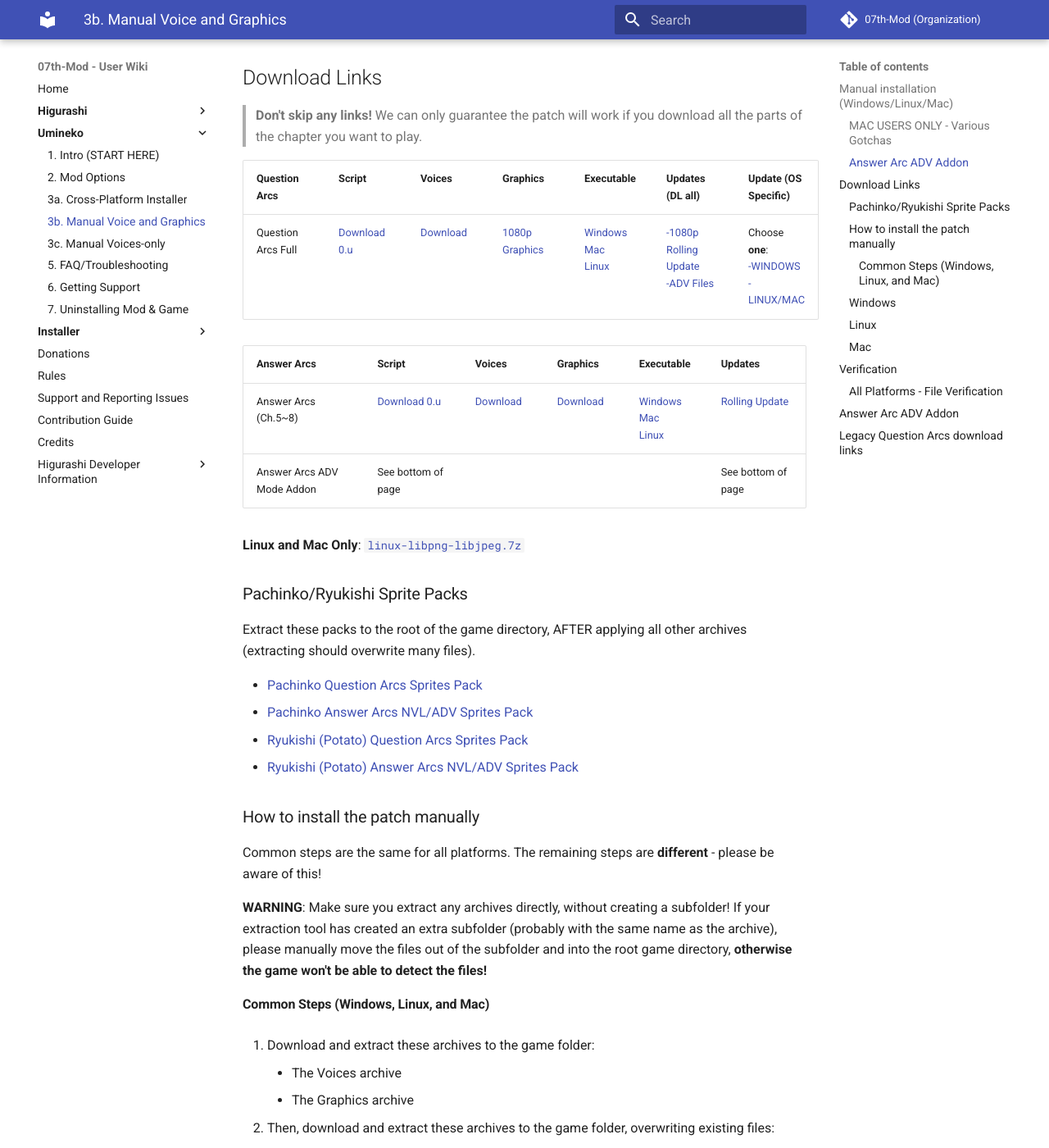
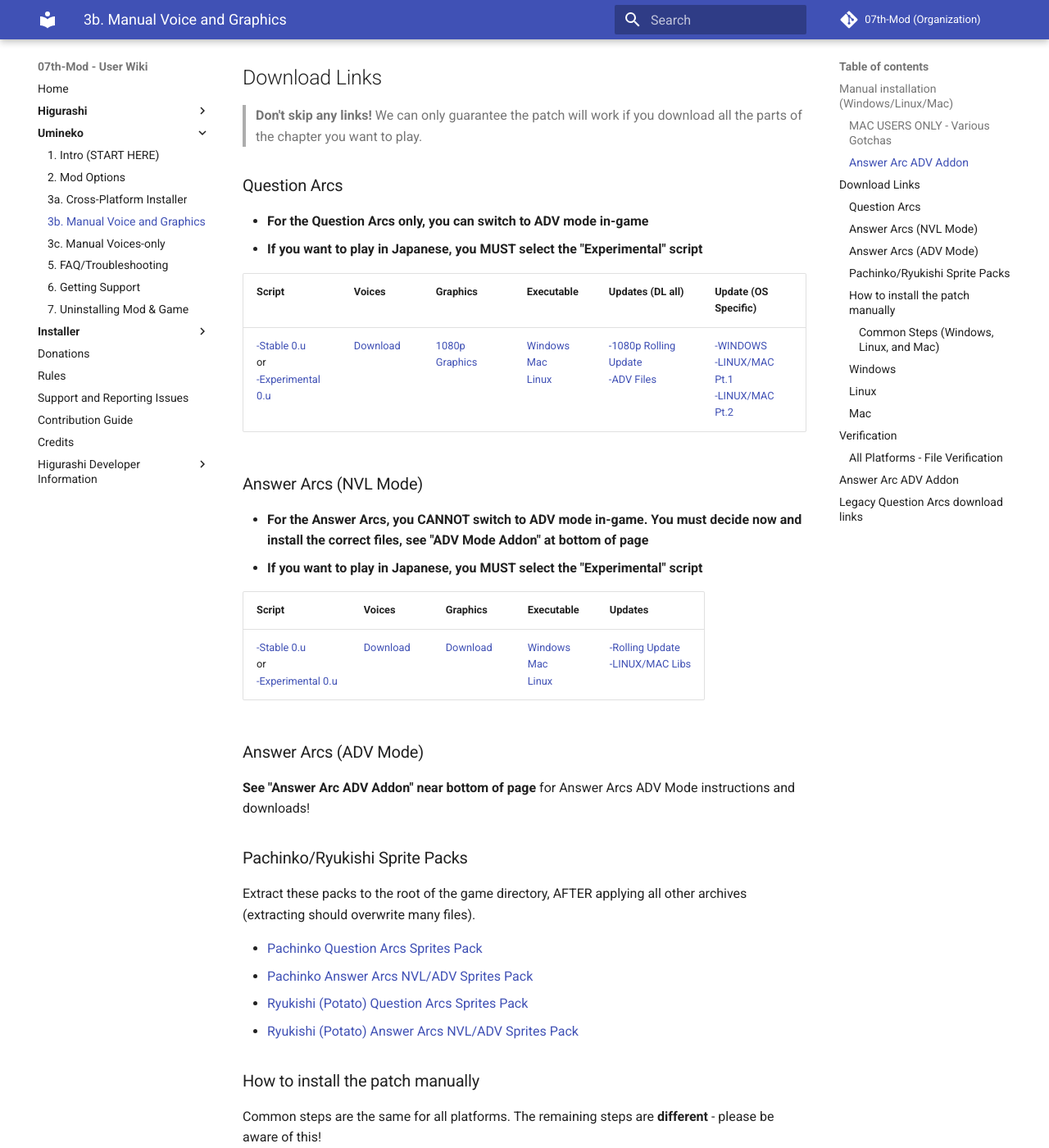
Before and after one commit to 07th-mod/wiki, an MkDocs documentation site: the page built from docs/Umineko/Umineko-Part-1---Voice-and-Graphics-Patch.md, in a window 1280 px wide and 1400 px high, scrolled down 1089 px. Shown: the whole window at 82% size. Built offline with MkDocs 1.6.1 and Material for MkDocs 9.7.7, drawn with Linux system fonts in a browser that asks for light colours; some of the changed text lies outside the part shown.

Commit message:
Reformat manual downloads, add experimental script and heads-up comments

```diff
--- a/docs/Umineko/Umineko-Part-1---Voice-and-Graphics-Patch.md
+++ b/docs/Umineko/Umineko-Part-1---Voice-and-Graphics-Patch.md
@@ -21,10 +21,14 @@
 
 > **Don't skip any links!** We can only guarantee the patch will work if you download all the parts of the chapter you want to play.
 
+### Question Arcs
+
+- **For the Question Arcs only, you can switch to ADV mode in-game**
+- **If you want to play in Japanese, you MUST select the "Experimental" script**
+
 <table>
 <thead>
 <tr class="header">
-<th>Question Arcs</th>
 <th>Script</th>
 <th>Voices</th>
 <th>Graphics</th>
@@ -35,8 +39,11 @@
 </thead>
 <tbody>
 <tr class="even">
-<td>Question Arcs Full</td>
-<td><a href="https://07th-mod.com/download.php?repository=umineko-question&file=master/InDevelopment/ManualUpdates/0.utf">Download 0.u</a></td>
+<td>
+    <a href="https://07th-mod.com/download.php?repository=umineko-question&file=master/InDevelopment/ManualUpdates/0.utf">-Stable 0.u</a><br>
+    or<br>
+    <a href="https://07th-mod.com/download.php?repository=umineko-question&file=fix_clickwait_test_rebase/InDevelopment/ManualUpdates/0.utf">-Experimental 0.u</a>
+</td>
 <td><a href="https://07th-mod.com/Beato/Umineko-Voices-nsa.7z">Download</a></td>
 <td><a href="https://07th-mod.com/Beato/1080p/Umineko-Graphics-1080p-v3.7z">1080p Graphics</a></td>
 <td><a href="https://07th-mod.com/Beato/1080p/Umineko1to4.exe">Windows</a> <br> <a href="https://07th-mod.com/Beato/1080p/Umineko1to4.app.zip">Mac</a> <br> <a href="https://07th-mod.com/Beato/1080p/Umineko1to4">Linux</a></td>
@@ -46,20 +53,25 @@
 <a href="https://07th-mod.com/Bern/Umineko-ADV_Mode.7z">-ADV Files</a>
 </td>
 <td>
-Choose <strong>one</strong>:
-    <br> <a href="https://07th-mod.com/Beato/1080p/Umineko-Update-1080p-v3_2019_01_03_WINDOWS.7z">-WINDOWS</a>
-    <br> <a href="https://07th-mod.com/Beato/1080p/Umineko-Update-1080p-v3_2019_01_03_MAC_LINUX.7z">-LINUX/MAC</a>
+    <a href="https://07th-mod.com/Beato/1080p/Umineko-Update-1080p-v3_2019_01_03_WINDOWS.7z">-WINDOWS</a>
+    <br>
+    <a href="https://07th-mod.com/Beato/1080p/Umineko-Update-1080p-v3_2019_01_03_MAC_LINUX.7z">-LINUX/MAC Pt.1</a>
+    <br>
+    <a href="https://07th-mod.com/Beato/linux-libpng-libjpeg.7z">-LINUX/MAC Pt.2</a>
 </td>
 </tr>
 </tbody>
 </table>
 
 
+### Answer Arcs (NVL Mode)
+
+- **For the Answer Arcs, you CANNOT switch to ADV mode in-game. You must decide now and install the correct files, see "ADV Mode Addon" at bottom of page**
+- **If you want to play in Japanese, you MUST select the "Experimental" script**
 
 <table>
 <thead>
 <tr class="header">
-<th>Answer Arcs</th>
 <th>Script</th>
 <th>Voices</th>
 <th>Graphics</th>
@@ -69,25 +81,27 @@
 </thead>
 <tbody>
 <tr class="odd">
-<td>Answer Arcs (Ch.5~8)</td>
-<td><a href="https://07th-mod.com/download.php?repository=umineko-answer&file=master/0.utf">Download 0.u</td>
+<td>
+    <a href="https://07th-mod.com/download.php?repository=umineko-answer&file=master/0.utf">-Stable 0.u</a><br>
+    or<br>
+    <a href="https://07th-mod.com/download.php?repository=umineko-answer&file=master_no_clickwait_fix/0.utf">-Experimental 0.u</a>
+</td>
 <td><a href="https://07th-mod.com/Bern/UminekoChiru-Voices-nsa.7z">Download</a></td>
 <td><a href="https://07th-mod.com/Bern/UminekoChiru-Graphics-v2.7z">Download</a></td>
 <td><a href="https://07th-mod.com/Bern/Umineko5to8.exe">Windows</a> <br> <a href="https://07th-mod.com/Bern/Umineko5to8.app.zip">Mac</a> <br> <a href="https://07th-mod.com/Bern/Umineko5to8">Linux</a></td>
-<td><a href="https://07th-mod.com/Bern/Umineko-Answer-Update-Full-Rolling-ALL-OS.7z">Rolling Update</a></td>
-</tr>
-<tr class="even">
-<td>Answer Arcs ADV Mode Addon</td>
-<td>See bottom of page</td>
-<td></td>
-<td></td>
-<td></td>
-<td>See bottom of page</td>
+<td>
+    <a href="https://07th-mod.com/Bern/Umineko-Answer-Update-Full-Rolling-ALL-OS.7z">-Rolling Update</a><br>
+    <a href="https://07th-mod.com/Beato/linux-libpng-libjpeg.7z">-LINUX/MAC Libs</a>
+</td>
 </tr>
 </tbody>
 </table>
 
-**Linux and Mac Only**: [`linux-libpng-libjpeg.7z`](https://07th-mod.com/Beato/linux-libpng-libjpeg.7z)
+
+### Answer Arcs (ADV Mode)
+
+**See "Answer Arc ADV Addon" near bottom of page** for Answer Arcs ADV Mode instructions and downloads!
+
 
 ### Pachinko/Ryukishi Sprite Packs
 
@@ -218,6 +232,8 @@
 
 ## Answer Arc ADV Addon
 
+- **If you want to play in Japanese, you MUST select the "Experimental" script**
+
 <table>
 <thead>
 <tr class="header">
@@ -229,7 +245,11 @@
 <tbody>
 <tr>
 <td>ADV Mode Addon</td>
-<td><a href="https://07th-mod.com/download.php?repository=umineko-answer&file=adv_mode/0.utf">0.u Script</td>
+<td>
+    <a href="https://07th-mod.com/download.php?repository=umineko-answer&file=adv_mode/0.utf">-Stable 0.u</a><br>
+    or<br>
+    <a href="https://07th-mod.com/download.php?repository=umineko-answer&file=adv_mode_no_clickwait_fix/0.utf">-Experimental 0.u</a><br>
+</td>
 <td><a href="https://07th-mod.com/Bern/UminekoChiru-ADV_Mode.7z">ADV Assets</a></td>
 </tr>
 </tbody>
```
